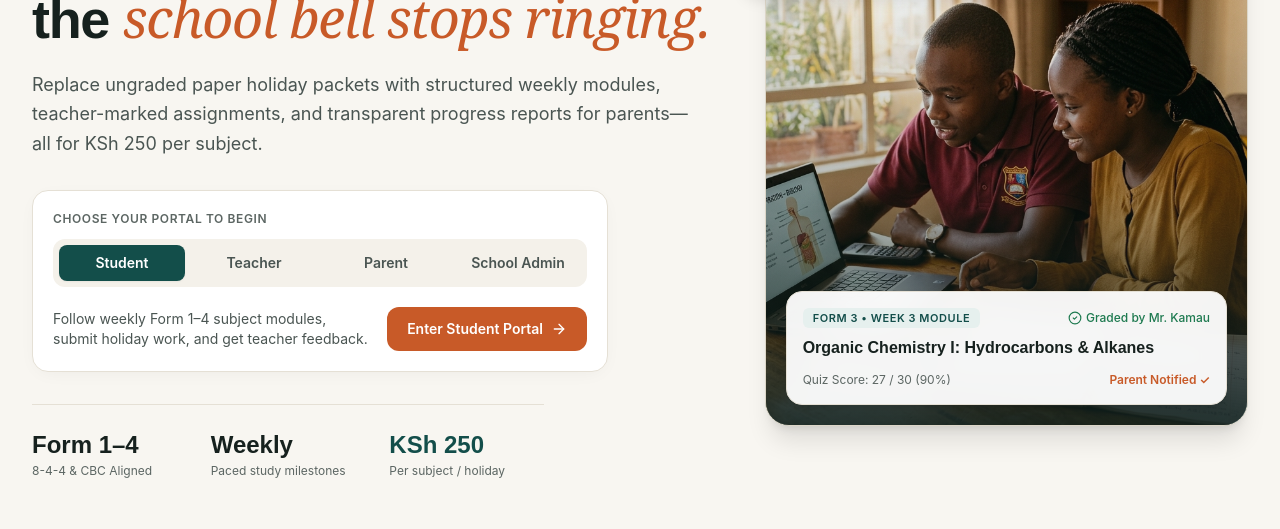
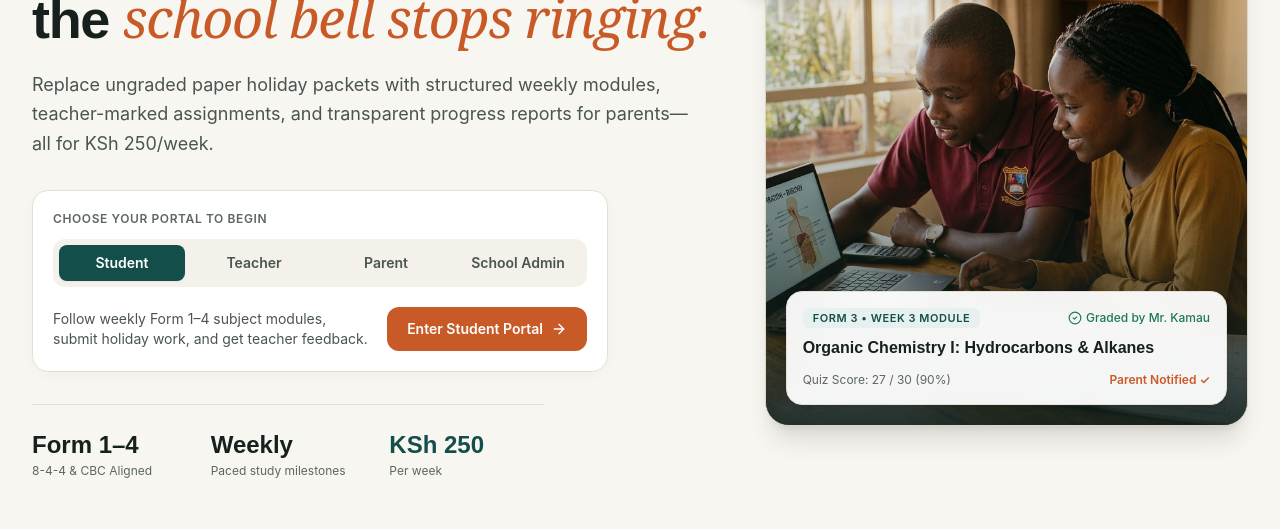
Before and after one commit to MUGAIRWA/E-FLEX, a React (Vite) app: page / in a window 1280 px wide. Shown: the part 263-792 px from the top of the page. Built offline with nearby package versions, Linux system fonts and the light colour scheme; no server answers.

Commit message:
chore: update pricing mentions to KSh 250/week

```diff
--- a/src/pages/About/AboutPage.tsx
+++ b/src/pages/About/AboutPage.tsx
@@ -72,7 +72,7 @@ const ROLE_DETAILS: RoleDetail[] = [
       'Review subject grades, exam scores, and teacher feedback in real time',
       'Monitor weekly attendance and assignment submission consistency',
       'Communicate directly with subject teachers and school leadership',
-      'Manage KSh 250/subject enrollment payments and downloadable receipts'
+      'Manage KSh 250/week enrollment payments and downloadable receipts'
     ]
   },
   {
@@ -112,7 +112,7 @@ const FAQS = [
   {
     question: 'How much does E-Flex cost?',
     answer:
-      'E-Flex is priced at KSh 250 per subject to remain accessible for families while providing full access to weekly learning modules, timed quizzes, assignment grading, and downloadable revision materials.'
+      'E-Flex is priced at KSh 250/week to remain accessible for families while providing full access to weekly learning modules, timed quizzes, assignment grading, and downloadable revision materials.'
   }
 ];
 
@@ -190,7 +190,7 @@ export function AboutPage() {
                     </div>
                     <div>
                       <div className="font-poppins font-bold text-2xl text-[#F4A261]">KSh 250</div>
-                      <div className="text-[11px] text-white/75 mt-0.5">Per Subject</div>
+                      <div className="text-[11px] text-white/75 mt-0.5">Per Week</div>
                     </div>
                   </div>
                 </div>
--- a/src/pages/Dashboard/Admin/FinanceDashboard.jsx
+++ b/src/pages/Dashboard/Admin/FinanceDashboard.jsx
@@ -101,7 +101,7 @@ export function FinanceDashboard() {
       value: courses.length.toLocaleString(),
       icon: <TrendingUpIcon className="w-6 h-6" />,
       color: 'text-[#134E4A]',
-      subtext: 'KSh 250 standard subject rate'
+      subtext: 'KSh 250/week standard rate'
     }
   ];
 
--- a/src/pages/Dashboard/Parent/PaymentsTab.jsx
+++ b/src/pages/Dashboard/Parent/PaymentsTab.jsx
@@ -143,7 +143,7 @@ export function PaymentsTab() {
                         )}
                       </div>
                     </td>
-                    <td className="py-3 px-4">KSh {payment.amount}</td>
+                    <td className="py-3 px-4">KSh {payment.amount}/week</td>
                     <td className="py-3 px-4">{payment.date}</td>
                     <td className="py-3 px-4">
                       {payment.receipt ? (
@@ -192,7 +192,7 @@ export function PaymentsTab() {
               Confirm Payment
             </h3>
             <p className="text-gray-600 mb-6">
-              Pay KSh 250 for {selectedSubject || 'this'} subject? This will be
+              Pay KSh 250/week for {selectedSubject || 'this'} subject? This will be
               processed via M-Pesa.
             </p>
             <div className="flex space-x-4">
--- a/src/pages/Dashboard/Student/Payment.tsx
+++ b/src/pages/Dashboard/Student/Payment.tsx
@@ -67,7 +67,7 @@ export function Payment(): JSX.Element {
           Unlock Your Learning Journey
         </h2>
         <p className="text-lg font-medium text-[#E8F1EF] mb-3">
-          Each subject costs just KSh 250 per term
+          Access costs just KSh 250/week
         </p>
         <p className="text-sm text-[#C2D9D4] max-w-2xl">
           Get full access to structured weekly modules, teacher notes, interactive quizzes,
@@ -109,7 +109,7 @@ export function Payment(): JSX.Element {
                     </p>
                   )}
                   <p className="text-2xl font-bold text-[#134E4A]">
-                    KSh {subject.amount}
+                    KSh {subject.amount}/week
                   </p>
                 </div>
                 {subject.status === 'paid' ? (
@@ -133,7 +133,7 @@ export function Payment(): JSX.Element {
               ) : (
                 <Button variant="accent" className="w-full mt-4">
                   <CreditCardIcon className="w-4 h-4 mr-2" />
-                  Pay Now (KSh {subject.amount})
+                  Pay Now (KSh {subject.amount}/week)
                 </Button>
               )}
             </Card>
--- a/src/pages/Home/LandingPage.jsx
+++ b/src/pages/Home/LandingPage.jsx
@@ -108,8 +108,7 @@ export function LandingPage() {
 
               <p className="text-lg text-[#4A5552] mb-8 max-w-2xl leading-relaxed">
                 Replace ungraded paper holiday packets with structured weekly modules, teacher-marked
-                assignments, and transparent progress reports for parents—all for KSh 250 per
-                subject.
+                assignments, and transparent progress reports for parents—all for KSh 250/week.
               </p>
 
               {/* Tactile Role Switcher Box */}
@@ -161,7 +160,7 @@ export function LandingPage() {
                 </div>
                 <div>
                   <div className="font-poppins font-bold text-2xl text-[#134E4A]">KSh 250</div>
-                  <div className="text-xs text-[#5C6663] mt-0.5">Per subject / holiday</div>
+                  <div className="text-xs text-[#5C6663] mt-0.5">Per week</div>
                 </div>
               </div>
             </motion.div>
@@ -504,7 +503,7 @@ export function LandingPage() {
                 Ready to make holiday study structured and stress-free?
               </h2>
               <p className="text-white/80 text-base sm:text-lg max-w-2xl">
-                Enroll for KSh 250 per subject or sign in with your school credentials to access
+                Enroll for KSh 250/week or sign in with your school credentials to access
                 your classes, modules, and progress reports.
               </p>
             </div>
```
